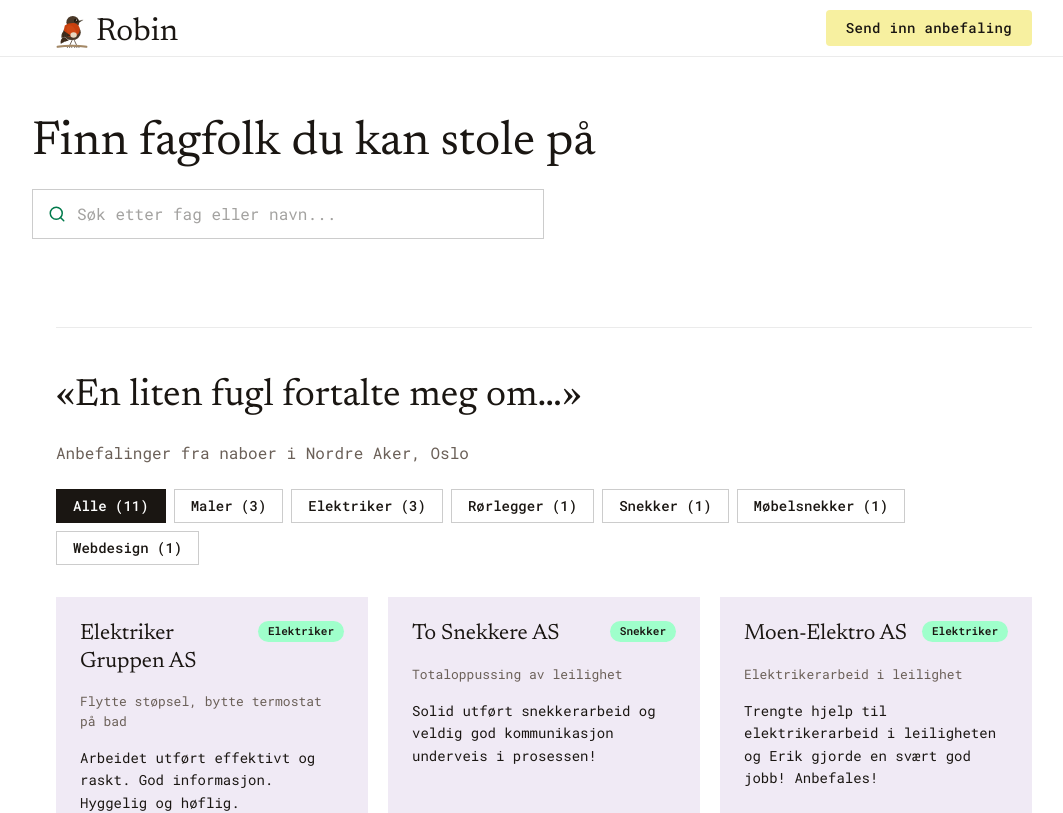
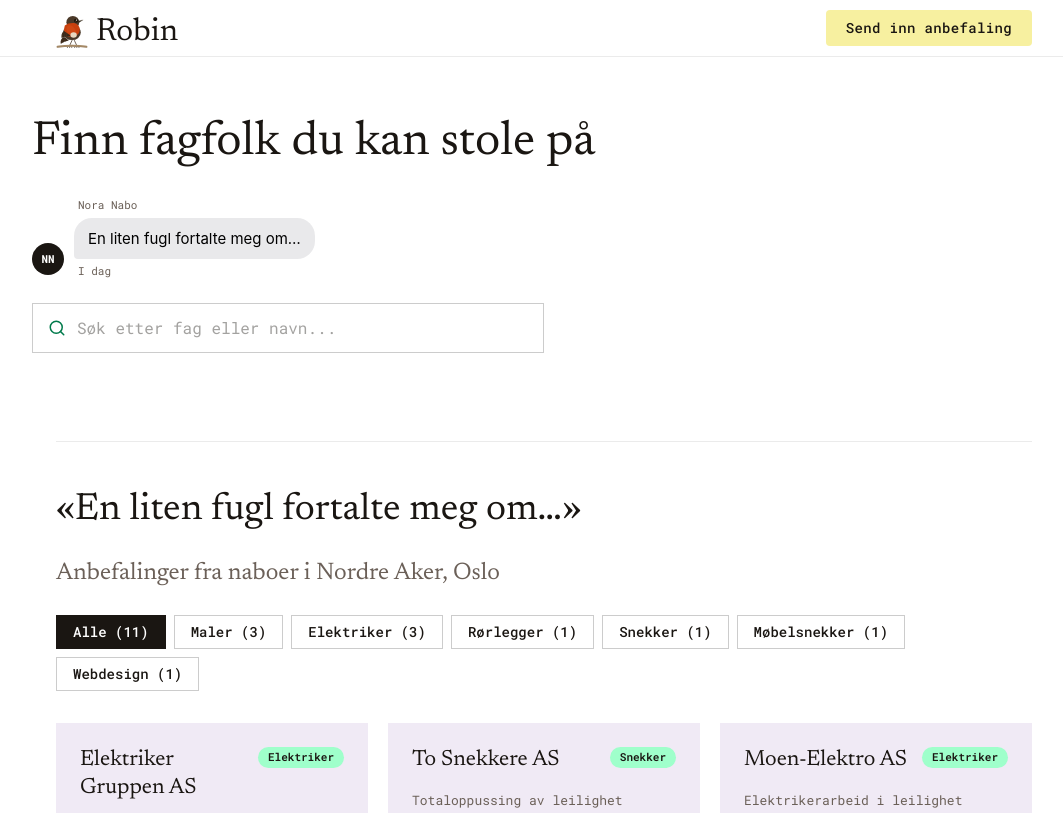
Before and after one commit to idameland/robin, a Next.js app: page / in a window 1280 px wide. Shown: the top 813 px of the page, without its empty margins (96-1159 px from the left). Built offline with nearby package versions, Linux system fonts and the light colour scheme.

Commit message:
Legg til iMessage-animasjon i hero, gjør undertekst til overskrift

```diff
--- a/app/page.tsx
+++ b/app/page.tsx
@@ -63,9 +63,12 @@ export default function Home() {
               <span className="animate-pulse">|</span>
             )}
           </h2>
-          <p className="text-petroleum-muted text-base mb-6 -mt-2">
+          <h3
+            className="text-[20px] md:text-[24px] font-normal text-petroleum-muted mb-6 -mt-2"
+            style={serif}
+          >
             Anbefalinger fra naboer i Nordre Aker, Oslo
-          </p>
+          </h3>
 
           <div className="flex gap-2 flex-wrap mb-8">
             {filterKategorier.map((kat) => {
--- a/components/Hero.tsx
+++ b/components/Hero.tsx
@@ -1,13 +1,95 @@
+"use client";
+
+import { useState, useEffect } from "react";
+
+const MELDING = "En liten fugl fortalte meg om…";
+const TYPING_DELAY = 1400;
+const CHAR_SPEED = 52;
+
 export default function Hero({ onSøk }: { onSøk: (q: string) => void }) {
+  const [fase, setFase] = useState<"typing" | "skriver" | "ferdig">("typing");
+  const [tekst, setTekst] = useState("");
+
+  useEffect(() => {
+    const t1 = setTimeout(() => {
+      setFase("skriver");
+      let i = 0;
+      const interval = setInterval(() => {
+        i++;
+        setTekst(MELDING.slice(0, i));
+        if (i === MELDING.length) {
+          clearInterval(interval);
+          setFase("ferdig");
+        }
+      }, CHAR_SPEED);
+      return () => clearInterval(interval);
+    }, TYPING_DELAY);
+    return () => clearTimeout(t1);
+  }, []);
+
   return (
     <section className="px-6 pt-14 pb-2 md:pb-10">
       <div className="max-w-5xl mx-auto">
         <h1
-          className="text-4xl md:text-5xl text-petroleum leading-tight mb-4"
+          className="text-4xl md:text-5xl text-petroleum leading-tight mb-6"
           style={{ fontFamily: "var(--font-playfair)", fontWeight: 400 }}
         >
           Finn fagfolk du kan stole på
         </h1>
+
+        {/* iMessage-boble */}
+        <div className="flex items-end gap-2.5 mb-6 max-w-sm">
+          {/* Avatar */}
+          <div className="w-8 h-8 rounded-full bg-petroleum flex items-center justify-center text-white text-[11px] font-bold shrink-0 mb-1">
+            NN
+          </div>
+
+          <div>
+            <p className="text-[11px] text-petroleum-muted mb-1 ml-1">Nora Nabo</p>
+
+            {/* Boble */}
+            <div
+              className="relative px-3.5 py-2.5 min-w-[52px]"
+              style={{
+                background: "#E9E9EB",
+                borderRadius: "18px 18px 18px 4px",
+                fontFamily: "-apple-system, 'SF Pro Text', sans-serif",
+                fontSize: "15px",
+                color: "#000",
+                lineHeight: "1.4",
+              }}
+            >
+              {fase === "typing" && (
+                <span className="flex gap-1 items-center h-5 px-1">
+                  {[0, 1, 2].map((i) => (
+                    <span
+                      key={i}
+                      className="w-2 h-2 rounded-full bg-[#8E8E93] inline-block"
+                      style={{
+                        animation: "bounce 1.2s infinite",
+                        animationDelay: `${i * 0.2}s`,
+                      }}
+                    />
+                  ))}
+                </span>
+              )}
+              {fase !== "typing" && (
+                <>
+                  {tekst}
+                  {fase === "skriver" && (
+                    <span style={{ animation: "blink 1s step-end infinite" }}>|</span>
+                  )}
+                </>
+              )}
+            </div>
+
+            {fase === "ferdig" && (
+              <p className="text-[11px] text-petroleum-muted mt-1 ml-1">I dag</p>
+            )}
+          </div>
+        </div>
+
+        {/* Søkefelt */}
         <div className="relative w-full max-w-lg">
           <svg
             className="absolute left-4 top-1/2 -translate-y-1/2 text-mint-dark"
@@ -31,6 +113,17 @@ export default function Hero({ onSøk }: { onSøk: (q: string) => void }) {
           />
         </div>
       </div>
+
+      <style>{`
+        @keyframes bounce {
+          0%, 60%, 100% { transform: translateY(0); }
+          30% { transform: translateY(-4px); }
+        }
+        @keyframes blink {
+          0%, 100% { opacity: 1; }
+          50% { opacity: 0; }
+        }
+      `}</style>
     </section>
   );
 }
```
Also changed, not shown: andres-molina-FhjpTpP6WZw-unsplash (1).jpg (added).
